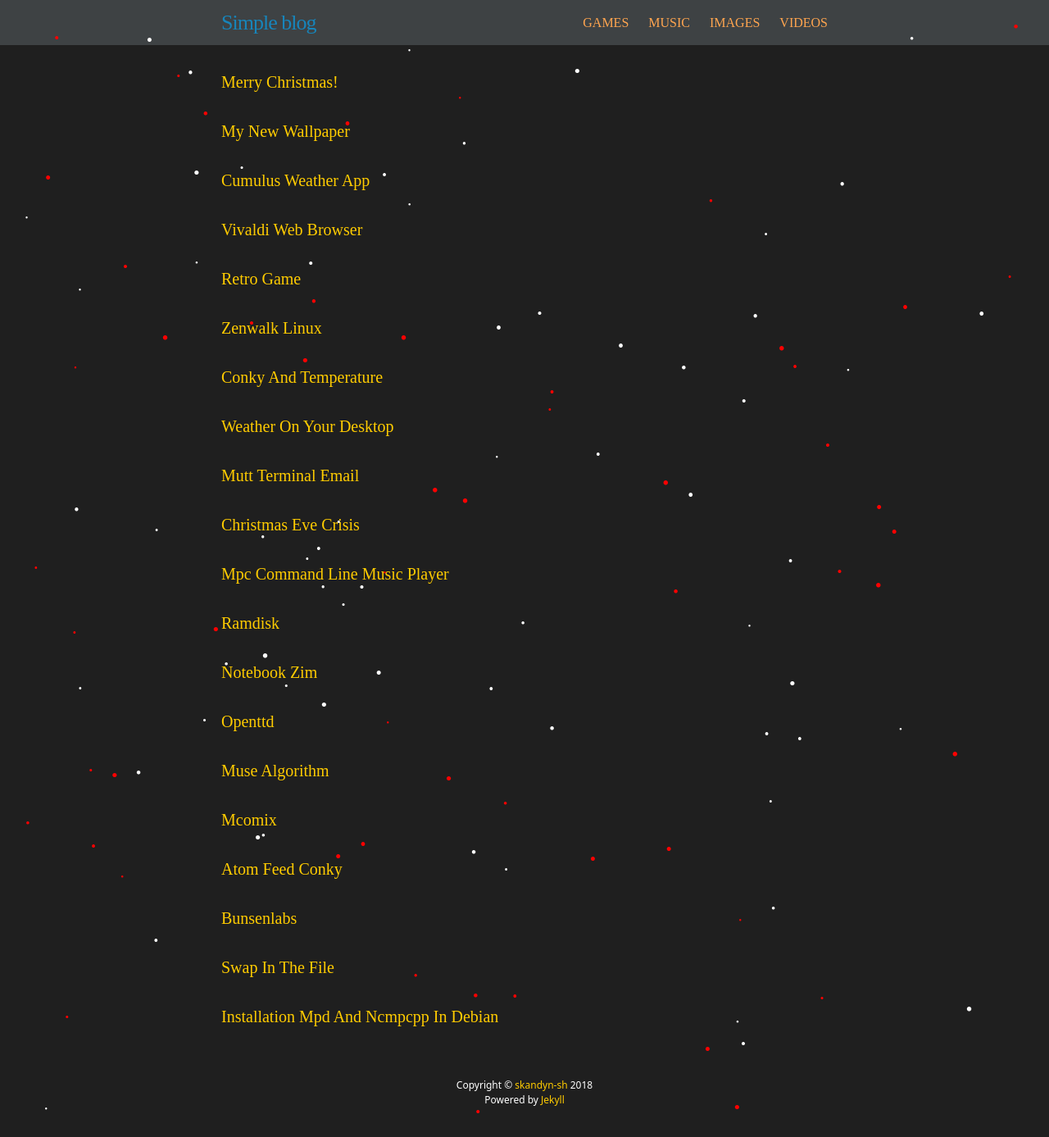
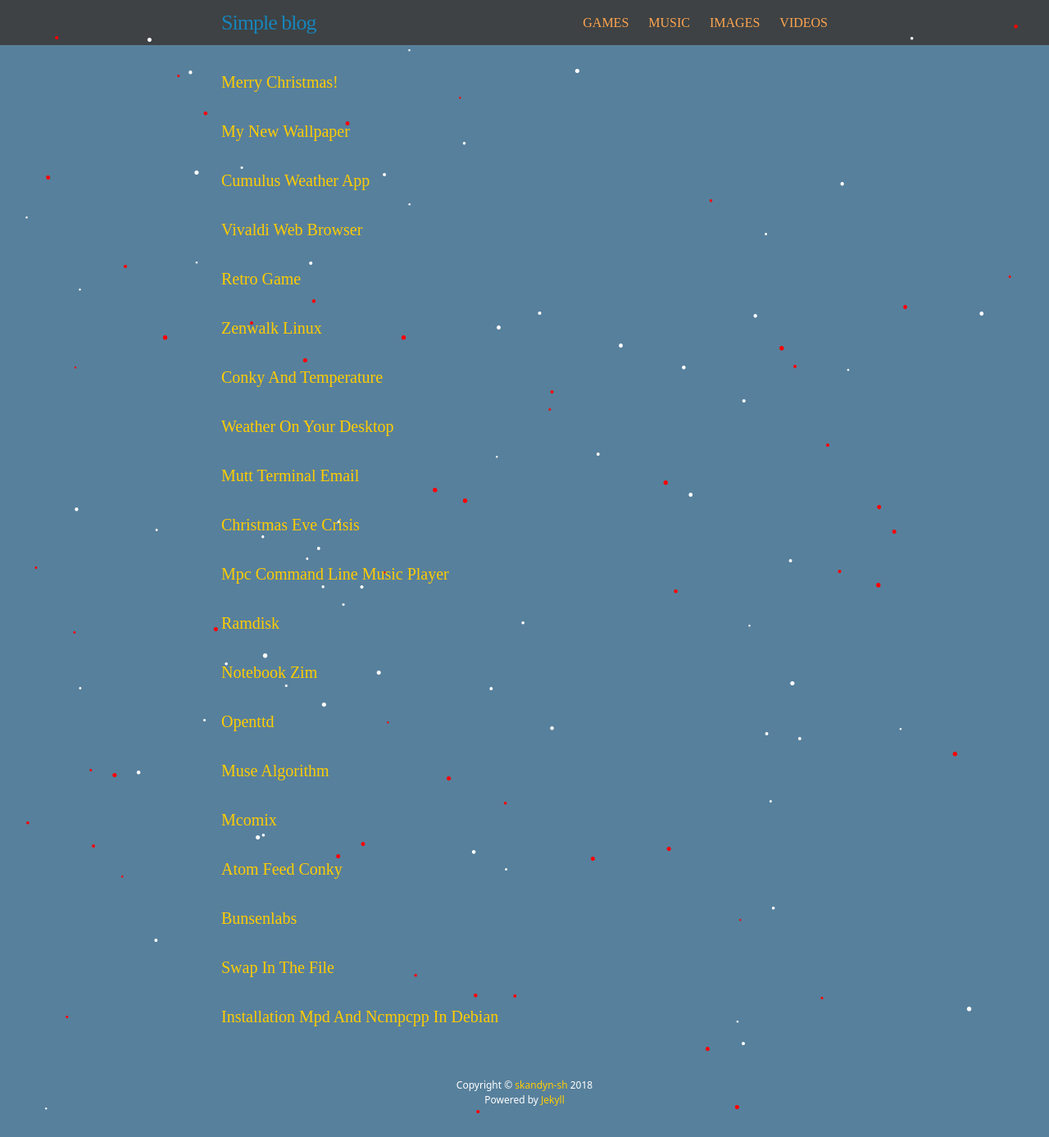
Before and after one commit to skandyn-sh/skandyn-sh.github.io, a Jekyll site: the page built from index.html, in a window 1280 px wide. Shown: the whole page at 82% size. Built offline with Jekyll 4.4.1, drawn with Linux system fonts in a browser that asks for light colours; nearby versions of some CDN libraries; library files that are not in the unit come from our copies; comment, search, counter and statistics services are not loaded.

Commit message:
Update main.scss

```diff
--- a/css/main.scss
+++ b/css/main.scss
@@ -17,7 +17,7 @@
 $text-color2:      #ffa54f;
 $text-color3:      #00ff00;
 $text-color4:      #00ffff;
-$background-color: #1f1f1f;
+$background-color: #57809c;
 $brand-color:      #ffcc00;
 
 $grey-color:       #66c0ec;
```
